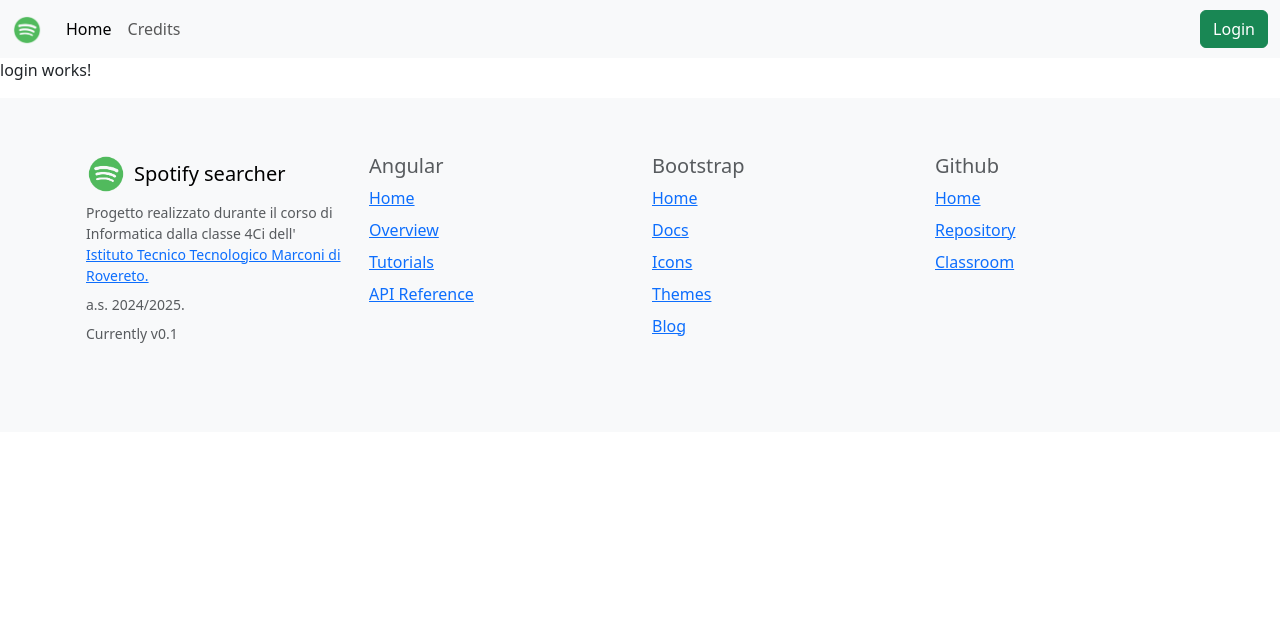
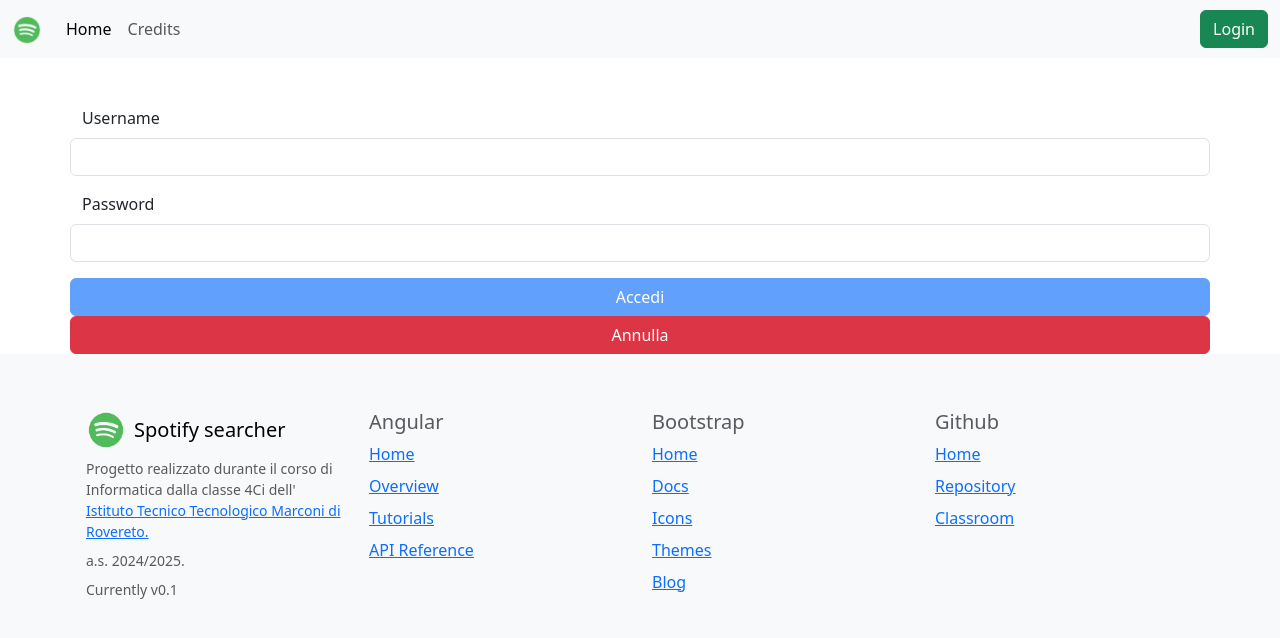
Before and after one commit to reda-halouachi/corsoangular4ci20242025, an Angular app in the folder spotify/: page /login in a window 1280 px wide. Shown: the top 638 px of the page. Built offline with nearby package versions, Linux system fonts and the light colour scheme; no server answers.

Commit message:
Creato login service

```diff
--- /dev/null
+++ b/spotify/src/app/i-credentials.ts
@@ -0,0 +1,4 @@
+export interface ICredentials {
+    username: string,
+    password: string
+}
--- a/spotify/src/app/login/login.component.html
+++ b/spotify/src/app/login/login.component.html
@@ -1 +1,27 @@
-<p>login works!</p>
+<div class="container mt-5">
+    <!-- [formGroup] collega la form HTML all'oggeto FormGroup dichiarato in typescript
+     (ngSumbimt) è un event binding che manda in esecuzione il metodo login() quando l'utente clicca sul
+     botton accedi (di tipo submit) -->
+    <form [formGroup]="loginForm" (ngSubmit)="login()">
+        <div class="row">
+            <label for="username" class="form-label">Username</label>
+            <!-- formControlName collega la input HTML con la proprietà dell'oggetto passato al
+             costruttore di FormGroup -->
+            <input class="form-control" type="text" id="username" formControlName="username"
+            [class.is-invalid]="!loginForm.controls['username'].valid && loginForm.controls['username'].touched"
+            [class.is-valid]="loginForm.controls['username'].valid">
+            <div class="invalid-feedback">Username obbligatorio.</div>
+        </div>
+        <div class="row mt-3">
+            <label for="password" class="form-label">Password</label>
+            <input class="form-control" type="password" id="password" formControlName="password"
+            [class.is-invalid]="!loginForm.controls['password'].valid && loginForm.controls['password'].touched"
+            [class.is-valid]="loginForm.controls['password'].valid">
+            <div class="invalid-feedback">Password non può essere vuota.</div>
+        </div>
+        <div class="row mt-3">
+            <button class="btn btn-primary" type="submit" [disabled]="!loginForm.valid">Accedi</button>
+            <button class="btn btn-danger" type="button">Annulla</button>
+        </div>
+    </form>
+</div>
--- a/spotify/src/app/login/login.component.ts
+++ b/spotify/src/app/login/login.component.ts
@@ -1,12 +1,20 @@
 import { Component } from '@angular/core';
+import { FormControl, FormGroup, ReactiveFormsModule, Validators } from '@angular/forms';
 
 @Component({
   selector: 'app-login',
   standalone: true,
-  imports: [],
+  imports: [ReactiveFormsModule],
   templateUrl: './login.component.html',
   styleUrl: './login.component.css'
 })
 export class LoginComponent {
+  loginForm: FormGroup = new FormGroup({
+    username: new FormControl('', Validators.required),
+    password: new FormControl('', [Validators.required, Validators.minLength(5), Validators.maxLength(10)])
+  })
 
+  login(): void {
+    console.log(this.loginForm.value);
+  }
 }
```
Also changed, not shown: spotify/src/app/login.service.ts (added, +29 -0 lines), 1 other file (tests, documents, lock files or other folders).
